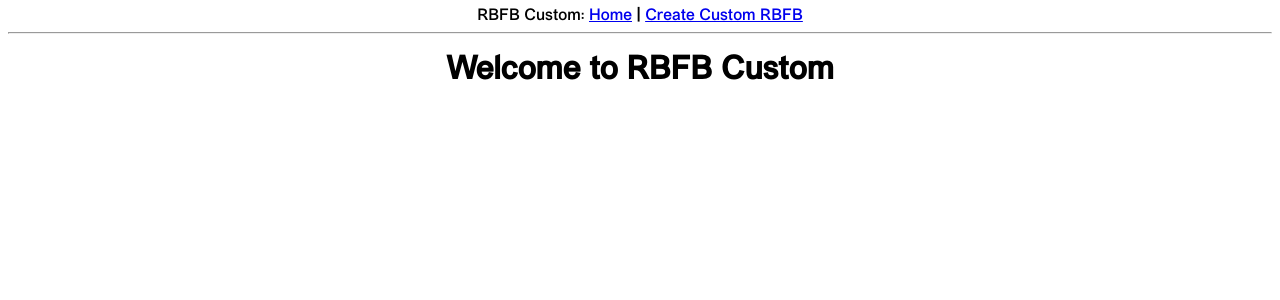
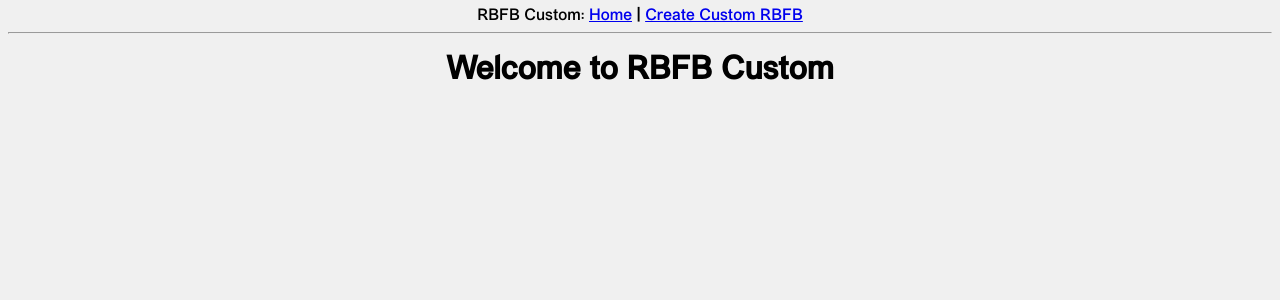
Before and after one commit to griffinhcollins/custom-rbfb, a Flask app: page / in a window 1280 px wide. Shown: the top 300 px of the page. Run offline with Flask 3, Linux system fonts and the light colour scheme; data that the repository does not hold is empty.

Commit message:
added custom background colour

```diff
--- a/app/static/styles.css
+++ b/app/static/styles.css
@@ -2,6 +2,10 @@
 
     font-family: Vremena, Arial, Helvetica, sans-serif;
     text-align: center;
+}
+
+body {
+    background-color: #f0f0f0;
 }
 
 
```
